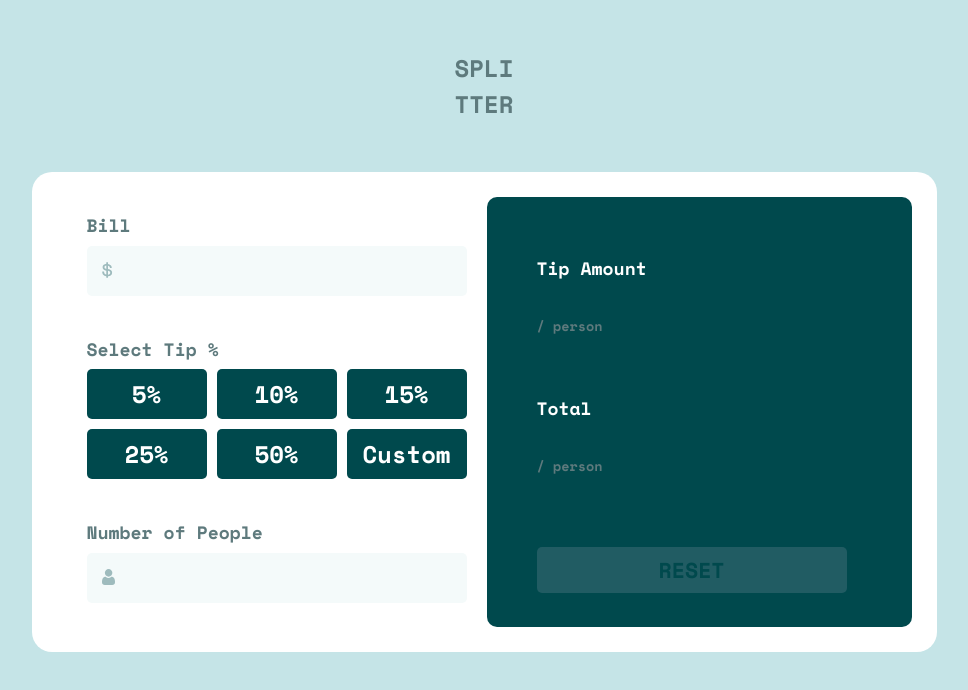
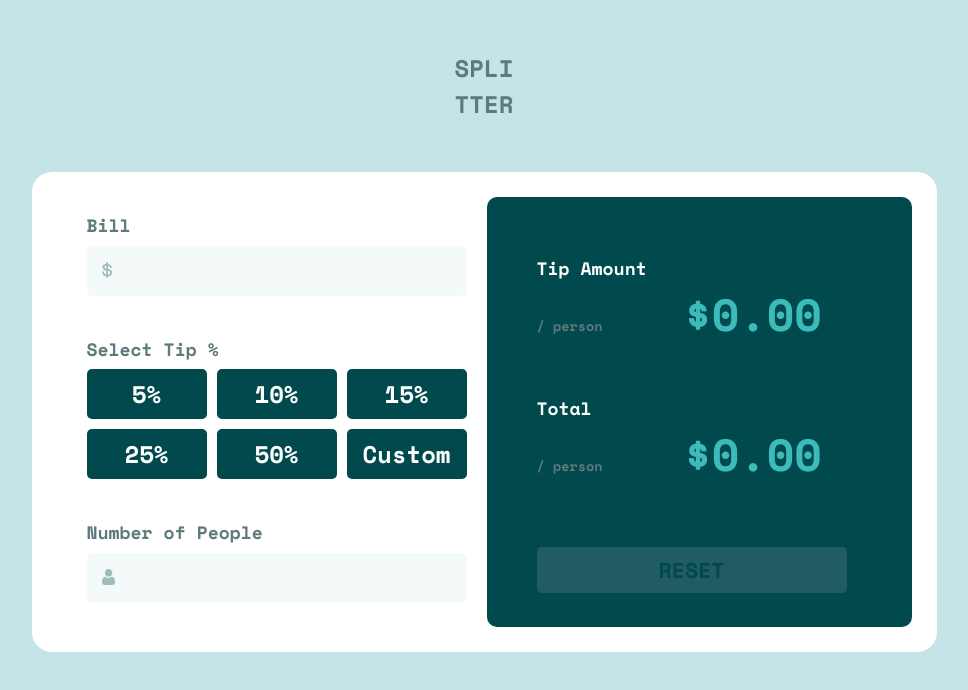
Before and after one commit to hana-chong/tip-calculator-app-main, a plain HTML site: page index.html in a window 1280 px wide. Shown: the whole page, without its empty margins (156-1124 px from the left). Drawn offline with nearby package versions, Linux system fonts and the light colour scheme.

Commit message:
Update index.html

```diff
--- a/index.html
+++ b/index.html
@@ -39,10 +39,10 @@
     </div>
     <div class="output-container">
   <p class="output-txt">Tip Amount<br>
-  <span>/ person</span><strong id="amount-output"></strong></p>
+  <span>/ person</span><strong id="amount-output">$0.00</strong></p>
 
   <p class="output-txt" id="output-txt2"><br>Total<br>
-  <span>/ person</span><strong id="total-output"></strong></p>
+  <span>/ person</span><strong id="total-output">$0.00</strong></p>
   <a href="index.html" class="reset-btn">RESET</a>
     </div>
 </div>
```
